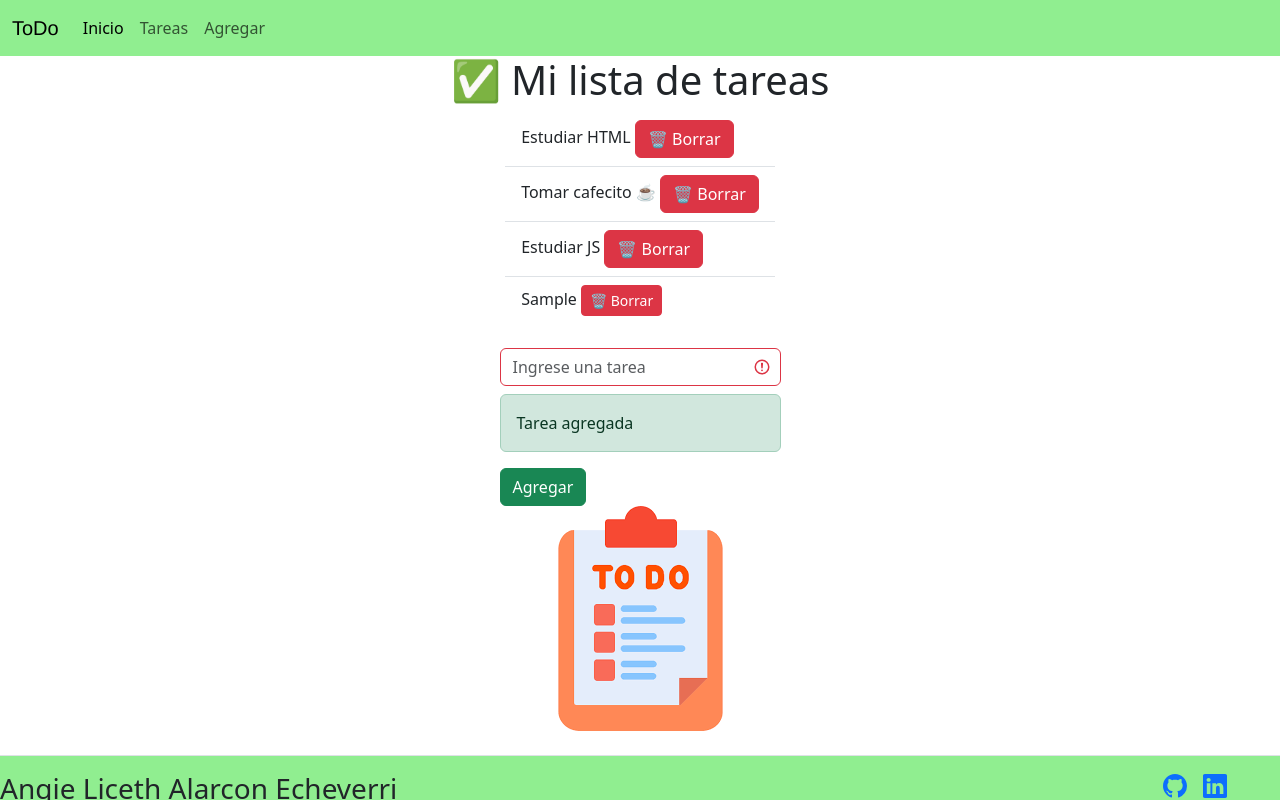
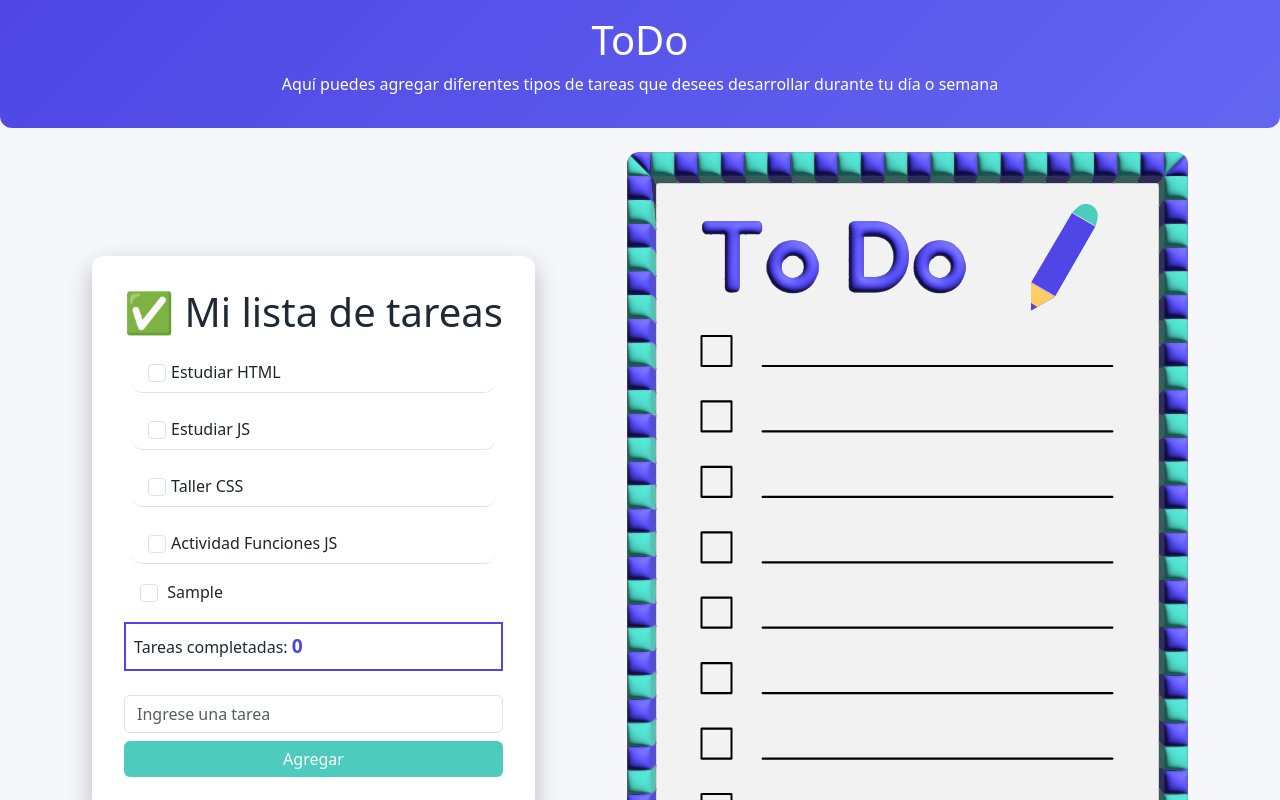
Before and after one commit to AngieLi98/lab-practica-bootstrap, a plain HTML site: page toDo.html in a window 1280 px wide. Both pictures are taken after typing "Sample" into the empty fields and a click on the button "Agregar". Shown: the top 800 px of the page. Drawn offline with nearby package versions, Linux system fonts and the light colour scheme.

Commit message:
modificacion y mejora del toDo

```diff
--- a/script.js
+++ b/script.js
@@ -1,59 +1,105 @@
 const alertPlaceholder = document.getElementById("liveAlertPlaceholder");
+const form = document.getElementById("formulario-tarea");
+const lista = document.getElementById("lista-tareas");
+const input = document.getElementById("nueva-tarea");
+const contadorSpan = document.getElementById("contador");
 
 const appendAlert = (message, type) => {
   const wrapper = document.createElement("div");
-
   wrapper.innerHTML = `
-        <div class="alert alert-${type} alert-dismissible" role="alert">
-            ${message}
-        </div>
-    `;
-
+    <div class="alert alert-${type}" role="alert">
+      ${message}
+    </div>
+  `;
   alertPlaceholder.append(wrapper);
-
-  setTimeout(() => {
-    wrapper.remove();
-  }, 3000);
+  setTimeout(() => wrapper.remove(), 2500);
 };
 
-const form = document.getElementById("formulario-tarea");
-const lista = document.getElementById("lista-tareas");
 
-form.addEventListener("submit", function (event) {
-  event.preventDefault(); // evita recarga de la página
+function obtenerTareas() {
+  return JSON.parse(localStorage.getItem("tareas")) || [];
+}
 
-  const input = document.getElementById("nueva-tarea");
-  const texto = input.value.trim();
+function guardarTareas(tareas) {
+  localStorage.setItem("tareas", JSON.stringify(tareas));
+}
 
-  if (!texto) return;
 
+function actualizarContador() {
+  const tareas = obtenerTareas();
+  const completadas = tareas.filter(t => t.completada).length;
+  contadorSpan.textContent = completadas;
+}
+
+
+function crearTarea(texto, completada = false) {
   const li = document.createElement("li");
   li.classList.add("list-group-item");
+
   li.innerHTML = `
-    ${texto}
-    <button type="button" class="btn btn-danger btn-sm">🗑 Borrar</button>
+    <input type="checkbox" class="form-check-input check-tarea p-2" ${completada ? "checked" : ""}>
+    <span class="tarea-texto ${completada ? "tarea-completada" : ""}">${texto}</span>
+    <button type="button" class="btn btn-danger borrar position-absolute bottom-0 end-0">🗑 Borrar</button>
   `;
+
   lista.appendChild(li);
+}
+
+
+function cargarTareas() {
+  const tareas = obtenerTareas();
+  tareas.forEach(tarea => crearTarea(tarea.texto, tarea.completada));
+  actualizarContador();
+}
+
+
+form.addEventListener("submit", function (e) {
+  e.preventDefault();
+
+  const texto = input.value.trim();
+  if (texto === "") {
+    input.classList.add("is-invalid");
+    return;
+  }
+
+  input.classList.remove("is-invalid");
+
+  const tareas = obtenerTareas();
+  tareas.push({ texto, completada: false });
+  guardarTareas(tareas);
+
+  crearTarea(texto);
   input.value = "";
 
-  appendAlert("Tarea agregada", "success");
+  actualizarContador();
+  appendAlert("Tarea guardada 💾", "success");
 });
 
-(() => {
-  "use strict";
-  const forms = document.querySelectorAll(".needs-validation");
 
-  Array.from(forms).forEach((form) => {
-    form.addEventListener(
-      "submit",
-      (event) => {
-        if (!form.checkValidity()) {
-          event.preventDefault();
-          event.stopPropagation();
-        }
-        form.classList.add("was-validated");
-      },
-      false
+lista.addEventListener("click", function (e) {
+  const li = e.target.closest("li");
+  if (!li) return;
+
+  const texto = li.querySelector(".tarea-texto").textContent;
+  let tareas = obtenerTareas();
+
+  // Borrar
+  if (e.target.classList.contains("borrar")) {
+    tareas = tareas.filter(t => t.texto !== texto);
+    guardarTareas(tareas);
+    li.remove();
+  }
+
+  // Completar
+  if (e.target.classList.contains("check-tarea")) {
+    tareas = tareas.map(t =>
+      t.texto === texto ? { ...t, completada: e.target.checked } : t
     );
-  });
-})();
+    guardarTareas(tareas);
+    li.querySelector(".tarea-texto").classList.toggle("tarea-completada");
+  }
+
+  actualizarContador();
+});
+
+cargarTareas();
--- a/toDo.html
+++ b/toDo.html
@@ -7,48 +7,39 @@
     <link rel="stylesheet" href="todosStyle.css">
     <link href="https://cdn.jsdelivr.net/npm/bootstrap@5.3.8/dist/css/bootstrap.min.css" rel="stylesheet"
         integrity="sha384-sRIl4kxILFvY47J16cr9ZwB07vP4J8+LH7qKQnuqkuIAvNWLzeN8tE5YBujZqJLB" crossorigin="anonymous">
-    <title>Document</title>
+    <link rel="stylesheet" href="https://cdn.jsdelivr.net/npm/bootstrap-icons@1.11.1/font/bootstrap-icons.css">
+        <title>ToDo</title>
 </head>
 
 <body>
-    <header>
-        <nav class="navbar navbar-expand-lg menu">
-            <div class="container-fluid">
-                <a class="navbar-brand logo" href="#">ToDo</a>
-                <button class="navbar-toggler" type="button" data-bs-toggle="collapse"
-                    data-bs-target="#navbarSupportedContent" aria-controls="navbarSupportedContent"
-                    aria-expanded="false" aria-label="Toggle navigation">
-                    <span class="navbar-toggler-icon"></span>
-                </button>
-                <div class="collapse navbar-collapse" id="navbarSupportedContent">
-                    <ul class="navbar-nav me-auto mb-2 mb-lg-0">
-                        <li class="nav-item">
-                            <a class="nav-link active" aria-current="page" href="#">Inicio</a>
+    <header class="text-center p-3">
+        <h1>ToDo</h1>
+        <p>Aquí puedes agregar diferentes tipos de tareas que desees desarrollar durante tu día o semana</p>
+    </header>
+    <main class="m-4 d-flex flex-wrap justify-content-evenly align-items-center gap-4">
+        <div class="lista">
+            <h2 id="titulo" class="fs-1">✅ Mi lista de tareas</h2>
+            <ul id="lista-tareas" class="list-group list-group-flush">
+                <li class="list-group-item m-2"><input class="form-check-input check-tarea p-2" type="checkbox"
+                        name="tarea" value="1"><span class="tarea-texto">Estudiar HTML </span><button type="button"
+                        class="btn btn-danger borrar position-absolute bottom-0 end-0">🗑 Borrar</button>
                 </li>
-                        <li class="nav-item">
-                            <a class="nav-link" href="#">Tareas</a>
-                        </li>
-                            <a class="nav-link">Agregar</a>
-                        </li>
+                <li class="list-group-item m-2"><input class="form-check-input check-tarea p-2" type="checkbox"
+                        name="tarea" value="1"><span class="tarea-texto">Estudiar JS</span><button type="button"
+                        class="btn btn-danger borrar position-absolute bottom-0 end-0">🗑 Borrar</button></li>
+                <li class="list-group-item m-2"><input class="form-check-input check-tarea p-2" type="checkbox"
+                        name="tarea" value="1"><span class="tarea-texto">Taller CSS</span><button type="button"
+                        class="btn btn-danger borrar position-absolute bottom-0 end-0">🗑 Borrar</button></li>
+                <li class="list-group-item m-2"><input class="form-check-input check-tarea p-2" type="checkbox"
+                        name="tarea" value="1"><span class="tarea-texto">Actividad Funciones JS</span><button type="button"
+                        class="btn btn-danger borrar position-absolute bottom-0 end-0">🗑 Borrar</button></li>
             </ul>
-                </div>
-            </div>
-        </nav>
-    </header>
-    <main>
-        <h1 id="titulo">✅ Mi lista de tareas</h1>
-        <ul id="lista-tareas" class="list-group list-group-flush">
-            <li class="list-group-item">Estudiar HTML <button type="button" class="btn btn-danger">🗑 Borrar</button>
-            </li>
-            <li class="list-group-item">Tomar cafecito ☕ <button type="button" class="btn btn-danger">🗑 Borrar</button>
-            </li>
-            <li class="list-group-item">Estudiar JS <button type="button" class="btn btn-danger">🗑 Borrar</button></li>
-        </ul>
-
+            <p>Tareas completadas: <span id="contador">0</span></p>
             <form id="formulario-tarea" class="needs-validation mt-4">
                 <div class="">
                     <div>
-                    <input class="form-control" type="text" id="nueva-tarea" placeholder="Ingrese una tarea" required>
+                        <input class="form-control" type="text" id="nueva-tarea" placeholder="Ingrese una tarea"
+                            required>
                     </div>
                     <div class="mt-2">
                         <div id="liveAlertPlaceholder"></div>
@@ -58,31 +49,23 @@
                     </div>
                 </div>
             </form>
-
-        <img src="./imagenToDo.png" alt="toDo">
+        </div>
+        <div class="imagen">
+            <img src="./ToDo.png" alt="toDo">
+        </div>
     </main>
-    <footer class="d-flex flex-wrap justify-content-between align-items-center py-3 mt-4 border-top pie-pagina">
-        <div col-md-4 d-flex align-items-center>
-            <h3>Angie Liceth Alarcon Echeverri</h3>
+    <footer class="d-flex flex-wrap justify-content-around align-items-center py-3 border-top pie-pagina">
+        <div class="d-flex flex-column align-items-center">
+            <h3 class="fw-semibold">Desarrollado por: </h3>
+            <h5>Angie Liceth Alarcon Echeverri</h5>
         </div>
-        <div>
-            <ul class="col-md-4 justify-content-end list-unstyled d-flex">
-                <li class="ms-3">
-                    <a href="https://github.com/AngieLi98"><svg xmlns="http://www.w3.org/2000/svg" width="24"
-                            height="24" fill="currentColor" class="bi bi-github" viewBox="0 0 16 16">
-                            <path
-                                d="M8 0C3.58 0 0 3.58 0 8c0 3.54 2.29 6.53 5.47 7.59.4.07.55-.17.55-.38 0-.19-.01-.82-.01-1.49-2.01.37-2.53-.49-2.69-.94-.09-.23-.48-.94-.82-1.13-.28-.15-.68-.52-.01-.53.63-.01 1.08.58 1.23.82.72 1.21 1.87.87 2.33.66.07-.52.28-.87.51-1.07-1.78-.2-3.64-.89-3.64-3.95 0-.87.31-1.59.82-2.15-.08-.2-.36-1.02.08-2.12 0 0 .67-.21 2.2.82.64-.18 1.32-.27 2-.27s1.36.09 2 .27c1.53-1.04 2.2-.82 2.2-.82.44 1.1.16 1.92.08 2.12.51.56.82 1.27.82 2.15 0 3.07-1.87 3.75-3.65 3.95.29.25.54.73.54 1.48 0 1.07-.01 1.93-.01 2.2 0 .21.15.46.55.38A8.01 8.01 0 0 0 16 8c0-4.42-3.58-8-8-8" />
-                        </svg></a>
-                </li>
-                <li class="ms-3">
-                    <a href="https://www.linkedin.com/in/angie-alarcon-desarrolladora-frotend/"><svg
-                            xmlns="http://www.w3.org/2000/svg" width="24" height="24" fill="currentColor"
-                            class="bi bi-linkedin" viewBox="0 0 16 16">
-                            <path
-                                d="M0 1.146C0 .513.526 0 1.175 0h13.65C15.474 0 16 .513 16 1.146v13.708c0 .633-.526 1.146-1.175 1.146H1.175C.526 16 0 15.487 0 14.854zm4.943 12.248V6.169H2.542v7.225zm-1.2-8.212c.837 0 1.358-.554 1.358-1.248-.015-.709-.52-1.248-1.342-1.248S2.4 3.226 2.4 3.934c0 .694.521 1.248 1.327 1.248zm4.908 8.212V9.359c0-.216.016-.432.08-.586.173-.431.568-.878 1.232-.878.869 0 1.216.662 1.216 1.634v3.865h2.401V9.25c0-2.22-1.184-3.252-2.764-3.252-1.274 0-1.845.7-2.165 1.193v.025h-.016l.016-.025V6.169h-2.4c.03.678 0 7.225 0 7.225z" />
-                        </svg></a>
-                </li>
-            </ul>
+        <div class="">
+            <h3 class="fw-semibold">Redes Sociales:</h3>
+            <div class="d-flex align-items-center justify-content-around redes">
+                    <a href="https://github.com/AngieLi98"><i class="bi bi-github"></i></a>
+                    <a href="https://www.linkedin.com/in/angie-alarcon-desarrolladora-frotend/">
+                          <i class="bi bi-linkedin"></i></a>
+            </div>
         </div>
     </footer>
     <script src="https://cdn.jsdelivr.net/npm/bootstrap@5.3.8/dist/js/bootstrap.bundle.min.js"
--- a/todosStyle.css
+++ b/todosStyle.css
@@ -1,27 +1,114 @@
-* {
-  padding: 0;
-  margin: 0;
-  box-sizing: border-box;
+
+:root {
+  --color-bg: #f5f7fb;
+  --color-card: #ffffff;
+  --color-primary: #4f46e5;
+  --color-secundary: #4DCCBD;
+  --color-text: #1f2933;
+  --color-muted: #9ca3af;
+
+  --radius: 12px;
+  --shadow: 0 10px 25px rgba(37, 24, 24, 0.274);
 }
 
 body {
-  height: 100vh;
+  background-color: var(--color-bg) !important;
+  color: var(--color-text) !important;
 }
 
-main {
-  display: flex;
-  flex-direction: column;
-  align-items: center;
+header, .pie-pagina {
+  background: linear-gradient(135deg, var(--color-primary), #6366f1);
+  color: white;
+  border-radius: 0 0 var(--radius) var(--radius);
 }
 
-.logo {
-  font-family: 'Franklin Gothic Medium', 'Arial Narrow', Arial, sans-serif;
+main .lista {
+  background-color: var(--color-card);
+  padding: 2rem;
+  border-radius: var(--radius);
+  box-shadow: var(--shadow);
+  max-width: 500px;
 }
 
-.menu {
-  background-color:lightgreen;
+.list-group-item {
+  display: flex;
+  align-items: center;
+  gap: 12px;
+  position: relative;
+  border-radius: 10px;
+  margin-bottom: 10px;
+  transition: background-color 0.2s ease;
+}
+
+.list-group-item:hover {
+  background-color: #eef2ff;
+}
+
+
+.tarea-texto {
+  flex-grow: 1;
+  font-size: 1rem;
+  font-weight: 500;
+  padding-left: 5px;
+}
+
+.tarea-completada {
+  text-decoration: line-through !important;
+  color: var(--color-muted) !important;
+  opacity: 0.7;
+}
+
+.borrar {
+  opacity: 0;
+  font-size: 0.9rem;
+  padding: 4px 8px;
+  transition: opacity 0.2s ease;
+}
+
+.list-group-item:hover .borrar {
+  opacity: 1;
+}
+
+.lista p {
+  border: 2px solid var(--color-primary);
+  padding: 0.5rem;
+}
+
+#contador {
+  font-weight: bold;
+  font-size: 1.2rem;
+  color: var(--color-primary);
+}
+
+.miBoton {
+  width: 100%;
+  background-color: var(--color-secundary) !important;
+  border: none !important;
+  border-radius: var(--radius);
+}
+
+.miBoton:hover {
+  background-color: var(--color-primary) !important;
+}
+
+.imagen {
+  min-width: 300px;
+}
+
+img {
+  width: 100%;
+  border-radius: var(--radius);
 }
 
 .pie-pagina {
-  background-color:lightgreen;
+  border-radius: var(--radius) var(--radius) 0 0;
 }
+
+.redes a i {
+  font-size: 2rem !important;
+  color: var(--color-card);
+}
+
+.redes a i:hover {
+  color: var(--color-hover);
+}
```
Also changed, not shown: ToDo.png (added). Lines whose indentation alone changed are shown as unchanged.
